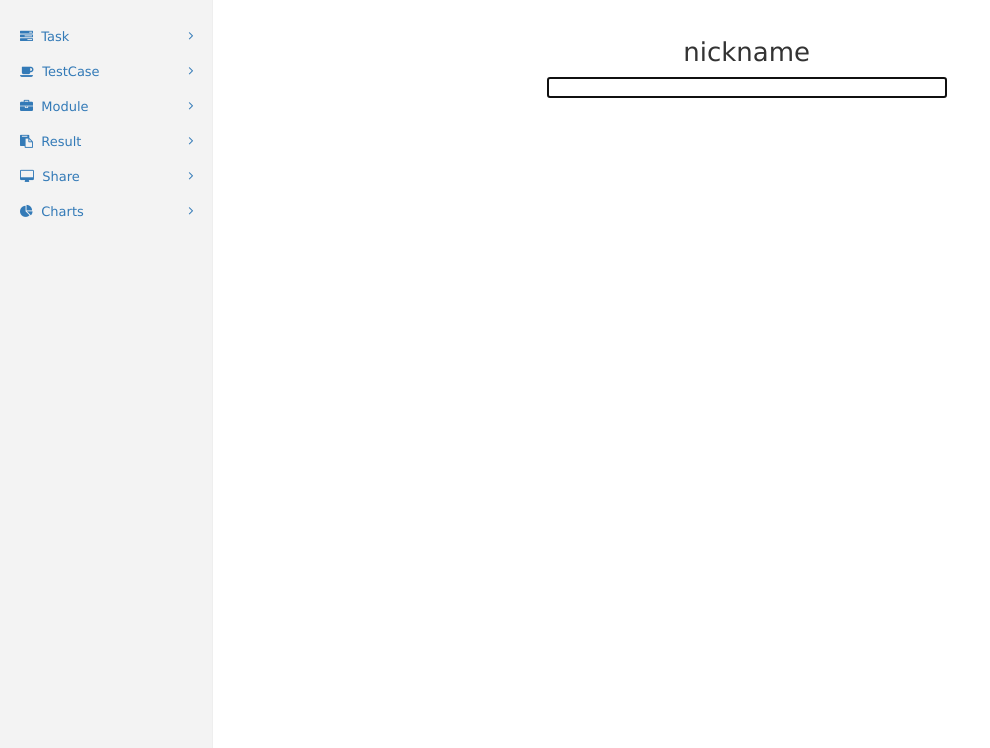
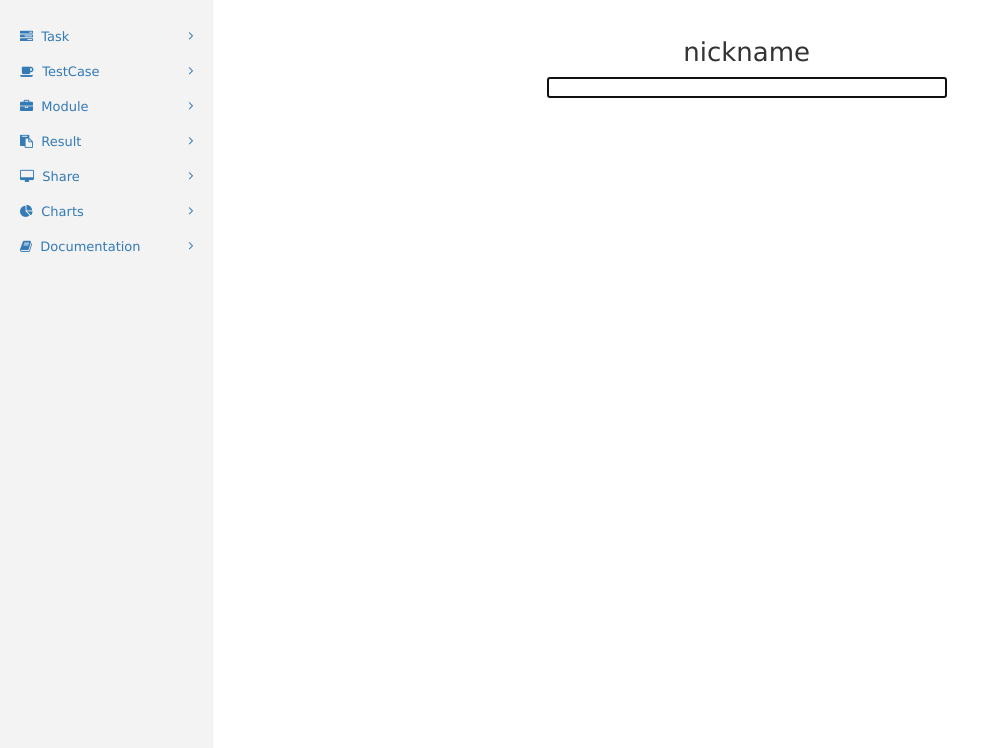
Before and after one commit to cash2one/Baymax, a Django app: page / in a window 1280 px wide. Shown: the part 52-800 px from the top of the page, without its empty margins (0-990 px from the left). Run offline with Django 3.2, Linux system fonts and the light colour scheme; some libraries are stand-ins or nearby versions.

Commit message:
font icon

```diff
--- a/templates/base.html
+++ b/templates/base.html
@@ -63,6 +63,9 @@
                 <li><a href="#"><i class="fa fa-pie-chart"></i>&nbsp; Charts
                     <i class="fa fa-angle-right pull-right"></i>
                 </a></li>
+                <li><a href="#"><i class="fa fa-book"></i>&nbsp; Documentation
+                    <i class="fa fa-angle-right pull-right"></i>
+                </a></li>
 
             </ul>
 
```
